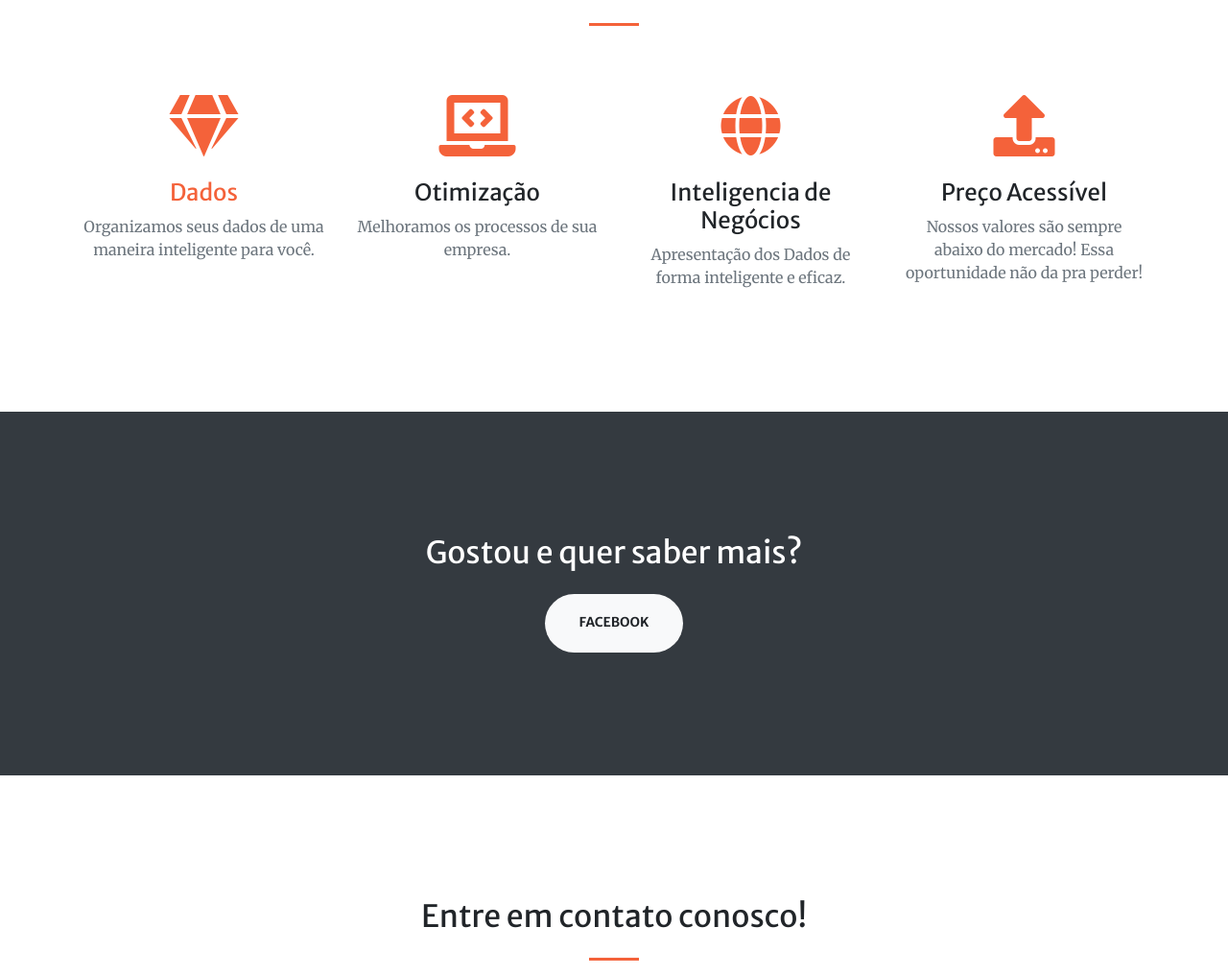
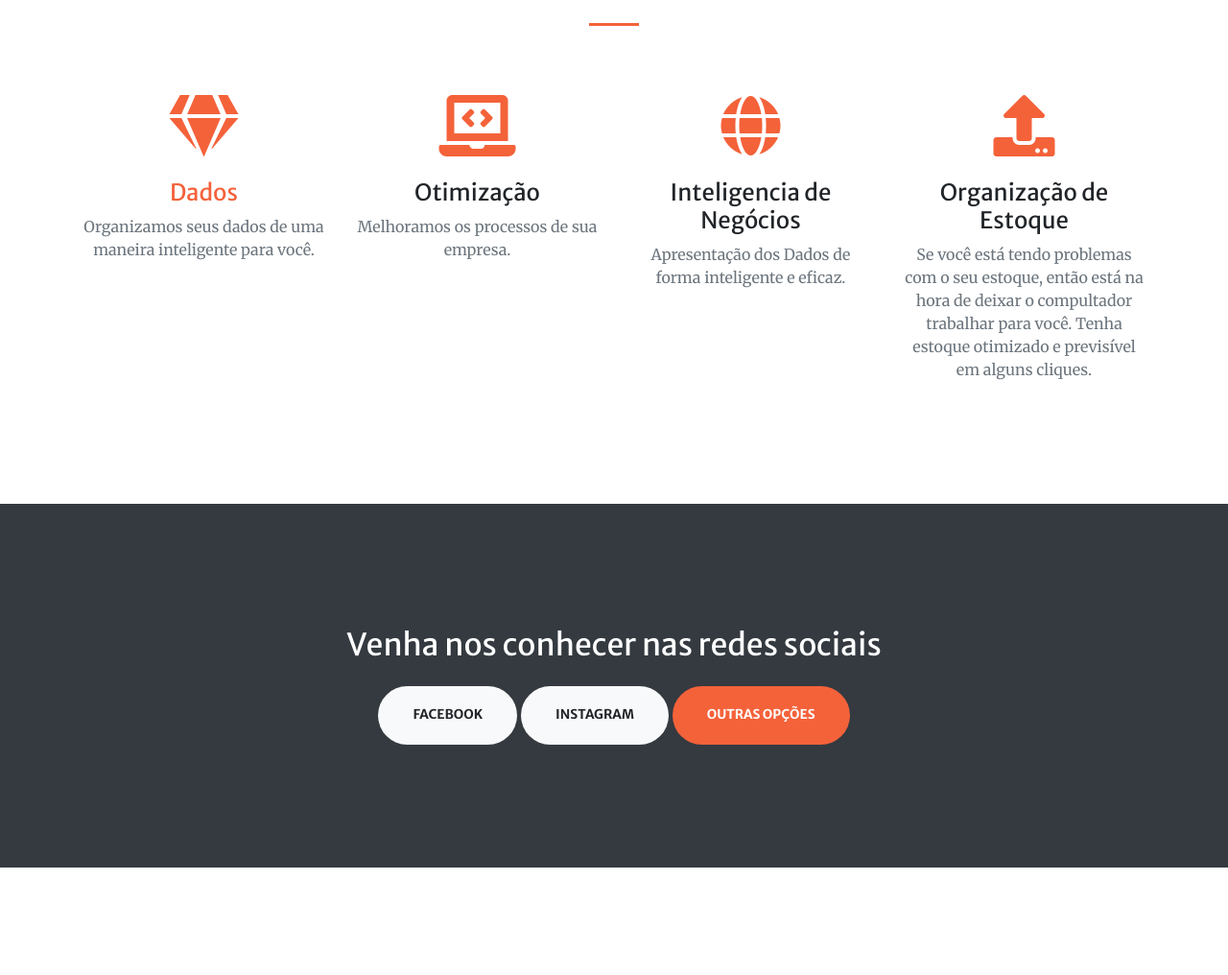
Before and after one commit to tmajory/app-landing-page, a Django app: page / in a window 1280 px wide. Shown: the part 1444-2460 px from the top of the page at 96% size. Run offline with Django 3.2, Linux system fonts and the light colour scheme; some libraries are stand-ins or nearby versions.

```diff
--- a/dados/templates/dados/index.html
+++ b/dados/templates/dados/index.html
@@ -85,8 +85,10 @@
           <p class="text-white-50 mb-4">
             ...
           </p>
-          <a class="btn btn-light btn-xl js-scroll-trigger" href="#contact">Gostou?</a>
-          <a class="btn btn-light btn-xl js-scroll-trigger" href="#contact">Não Gostou?</a>
+          <form action="/dados-votes/" method="post">
+            <input type='submit' class="btn btn-light btn-xl js-scroll-trigger" value='Gostou?' href="#contact"/>
+            <input type='submit' class="btn btn-light btn-xl js-scroll-trigger" value='Não Gostou?'  href="#contact">
+          </form>
         </div>
       </div>
     </div>
--- a/dados/views.py
+++ b/dados/views.py
@@ -2,3 +2,6 @@ from django.shortcuts import render
 
 def dados(request):
     return render(request, 'dados/index.html')
+
+def votes(request):
+    print("Entrou!!")
--- a/home/templates/home/index.html
+++ b/home/templates/home/index.html
@@ -70,8 +70,10 @@
           <hr class="divider my-4">
         </div>
         <div class="col-lg-8 align-self-baseline">
-          <p class="text-white-75 font-weight-light mb-5">O que desejamos para nossos clientes é que tenham a
-            possibilidade de alavancar seus negócios com a redução dos desperdícios de recursos e tempo.</p>
+          <p class="text-white-75 font-weight-light mb-5">
+            O que desejamos para nossos clientes é que tenham a possibilidade de alavancar seus negócios
+            com a redução dos desperdícios de recursos e tempo.
+          </p>
           <a class="btn btn-primary btn-xl js-scroll-trigger" href="#about">Descubra!</a>
         </div>
       </div>
@@ -85,8 +87,9 @@
         <div class="col-lg-8 text-center">
           <h2 class="text-white mt-0">Nós temos exatamente o que você precisa.</h2>
           <hr class="divider light my-4">
-          <p class="text-white-50 mb-4">Disponibilizamos de embasamento matemático e ajuda dos professores da UFC
-            para trazer aos nossos clientes o melhor produto que ele pode encontrar no mercado!
+          <p class="text-white-50 mb-4">
+            Disponibilizamos de embasamento matemático e ajuda dos professores da UFC para trazer aos nossos
+            clientes o melhor produto que ele pode encontrar no mercado!
           </p>
           <a class="btn btn-light btn-xl js-scroll-trigger" href="#services">Nossos Produtos</a>
         </div>
@@ -124,9 +127,10 @@
         <div class="col-lg-3 col-md-6 text-center">
           <div class="mt-5">
             <i class="fas fa-4x fa-upload text-primary mb-4"></i>
-            <h3 class="h4 mb-2">Preço Acessível</h3>
+            <h3 class="h4 mb-2">Organização de Estoque</h3>
             <p class="text-muted mb-0">
-              Nossos valores são sempre abaixo do mercado! Essa oportunidade não da pra perder!
+              Se você está tendo problemas com o seu estoque, então está na hora de deixar o compultador
+              trabalhar para você. Tenha estoque otimizado e previsível em alguns cliques.
             </p>
           </div>
         </div>
@@ -134,97 +138,13 @@
     </div>
   </section>
 
-  <!-- Portfolio Section
-  <section id="portfolio">
-    <div class="container-fluid p-0">
-      <div class="row no-gutters">
-        <div class="col-lg-4 col-sm-6">
-          <a class="portfolio-box" href="img/portfolio/fullsize/1.jpg">
-            <img class="img-fluid" src="img/portfolio/thumbnails/1.jpg" alt="">
-            <div class="portfolio-box-caption">
-              <div class="project-category text-white-50">
-                Category
-              </div>
-              <div class="project-name">
-                Project Name
-              </div>
-            </div>
-          </a>
-        </div>
-        <div class="col-lg-4 col-sm-6">
-          <a class="portfolio-box" href="img/portfolio/fullsize/2.jpg">
-            <img class="img-fluid" src="img/portfolio/thumbnails/2.jpg" alt="">
-            <div class="portfolio-box-caption">
-              <div class="project-category text-white-50">
-                Category
-              </div>
-              <div class="project-name">
-                Project Name
-              </div>
-            </div>
-          </a>
-        </div>
-        <div class="col-lg-4 col-sm-6">
-          <a class="portfolio-box" href="img/portfolio/fullsize/3.jpg">
-            <img class="img-fluid" src="img/portfolio/thumbnails/3.jpg" alt="">
-            <div class="portfolio-box-caption">
-              <div class="project-category text-white-50">
-                Category
-              </div>
-              <div class="project-name">
-                Project Name
-              </div>
-            </div>
-          </a>
-        </div>
-        <div class="col-lg-4 col-sm-6">
-          <a class="portfolio-box" href="img/portfolio/fullsize/4.jpg">
-            <img class="img-fluid" src="img/portfolio/thumbnails/4.jpg" alt="">
-            <div class="portfolio-box-caption">
-              <div class="project-category text-white-50">
-                Category
-              </div>
-              <div class="project-name">
-                Project Name
-              </div>
-            </div>
-          </a>
-        </div>
-        <div class="col-lg-4 col-sm-6">
-          <a class="portfolio-box" href="img/portfolio/fullsize/5.jpg">
-            <img class="img-fluid" src="img/portfolio/thumbnails/5.jpg" alt="">
-            <div class="portfolio-box-caption">
-              <div class="project-category text-white-50">
-                Category
-              </div>
-              <div class="project-name">
-                Project Name
-              </div>
-            </div>
-          </a>
-        </div>
-        <div class="col-lg-4 col-sm-6">
-          <a class="portfolio-box" href="img/portfolio/fullsize/6.jpg">
-            <img class="img-fluid" src="img/portfolio/thumbnails/6.jpg" alt="">
-            <div class="portfolio-box-caption p-3">
-              <div class="project-category text-white-50">
-                Category
-              </div>
-              <div class="project-name">
-                Project Name
-              </div>
-            </div>
-          </a>
-        </div>
-      </div>
-    </div>
-  </section> -->
-
   <!-- Call to Action Section -->
   <section class="page-section bg-dark text-white">
     <div class="container text-center">
-      <h2 class="mb-4">Gostou e quer saber mais?</h2>
+      <h2 class="mb-4">Venha nos conhecer nas redes sociais</h2>
       <a class="btn btn-light btn-xl" href="https://pt-br.facebook.com/dualjr/">Facebook</a>
+      <a class="btn btn-light btn-xl" href="https://www.instagram.com/dualjr/">Instagram</a>
+      <a class="btn btn-primary btn-xl js-scroll-trigger" href="#contact">Outras Opções</a>
     </div>
   </section>
 
--- a/landing_page/urls.py
+++ b/landing_page/urls.py
@@ -17,11 +17,12 @@ from django.contrib import admin
 from django.urls import path
 from home.views import home
 from restrito.views import restrito
-from dados.views import dados
+from dados.views import dados, votes
 
 urlpatterns = [
     path('admin/', admin.site.urls),
     path('restrito/', restrito),
     path('dados/', dados),
+    path('dados-votes/', votes),
     path('', home),
 ]
```
